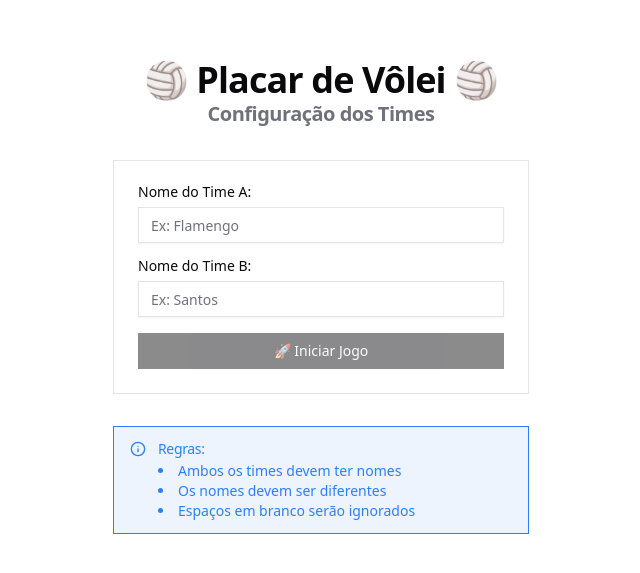
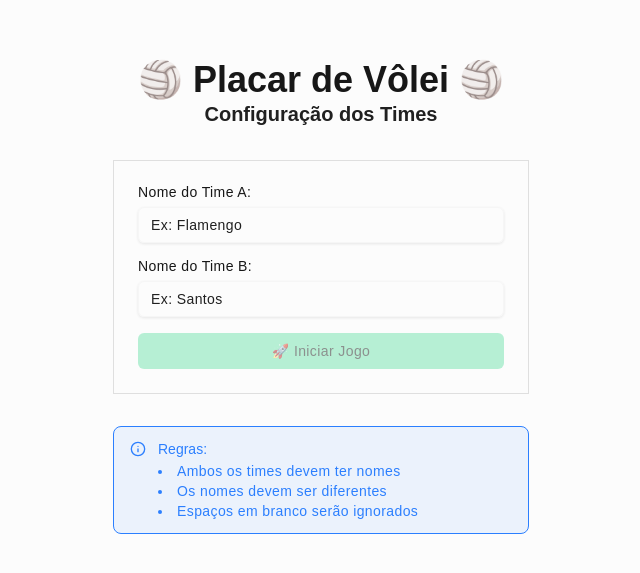
Before and after one commit to h3rmel/volley-driven-development, a React (Vite) app: page / in a window 1280 px wide. Shown: the part 103-676 px from the top of the page, without its empty margins (319-959 px from the left). Built offline with nearby package versions, Linux system fonts and the light colour scheme.

Commit message:
feat: update css vars to use supabase theme (from tweakcn)

```diff
--- a/src/assets/main.css
+++ b/src/assets/main.css
@@ -3,11 +3,103 @@
 
 @custom-variant dark (&:is(.dark *));
 
+:root {
+  --background: oklch(0.9911 0 0);
+  --foreground: oklch(0.2046 0 0);
+  --card: oklch(0.9911 0 0);
+  --card-foreground: oklch(0.2046 0 0);
+  --popover: oklch(0.9911 0 0);
+  --popover-foreground: oklch(0.4386 0 0);
+  --primary: oklch(0.8348 0.1302 160.9080);
+  --primary-foreground: oklch(0.2626 0.0147 166.4589);
+  --secondary: oklch(0.9940 0 0);
+  --secondary-foreground: oklch(0.2046 0 0);
+  --muted: oklch(0.9461 0 0);
+  --muted-foreground: oklch(0.2435 0 0);
+  --accent: oklch(0.9461 0 0);
+  --accent-foreground: oklch(0.2435 0 0);
+  --destructive: oklch(0.5523 0.1927 32.7272);
+  --destructive-foreground: oklch(0.9934 0.0032 17.2118);
+  --border: oklch(0.9037 0 0);
+  --input: oklch(0.9731 0 0);
+  --ring: oklch(0.8348 0.1302 160.9080);
+  --chart-1: oklch(0.8348 0.1302 160.9080);
+  --chart-2: oklch(0.6231 0.1880 259.8145);
+  --chart-3: oklch(0.6056 0.2189 292.7172);
+  --chart-4: oklch(0.7686 0.1647 70.0804);
+  --chart-5: oklch(0.6959 0.1491 162.4796);
+  --sidebar: oklch(0.9911 0 0);
+  --sidebar-foreground: oklch(0.5452 0 0);
+  --sidebar-primary: oklch(0.8348 0.1302 160.9080);
+  --sidebar-primary-foreground: oklch(0.2626 0.0147 166.4589);
+  --sidebar-accent: oklch(0.9461 0 0);
+  --sidebar-accent-foreground: oklch(0.2435 0 0);
+  --sidebar-border: oklch(0.9037 0 0);
+  --sidebar-ring: oklch(0.8348 0.1302 160.9080);
+  --font-sans: Sora, ui-sans-serif, sans-serif, system-ui;
+  --font-serif: ui-serif, Georgia, Cambria, "Times New Roman", Times, serif;
+  --font-mono: Fira Code, ui-monospace, monospace;
+  --radius: 0.5rem;
+  --shadow-2xs: 0px 1px 3px 0px hsl(0 0% 0% / 0.09);
+  --shadow-xs: 0px 1px 3px 0px hsl(0 0% 0% / 0.09);
+  --shadow-sm: 0px 1px 3px 0px hsl(0 0% 0% / 0.17), 0px 1px 2px -1px hsl(0 0% 0% / 0.17);
+  --shadow: 0px 1px 3px 0px hsl(0 0% 0% / 0.17), 0px 1px 2px -1px hsl(0 0% 0% / 0.17);
+  --shadow-md: 0px 1px 3px 0px hsl(0 0% 0% / 0.17), 0px 2px 4px -1px hsl(0 0% 0% / 0.17);
+  --shadow-lg: 0px 1px 3px 0px hsl(0 0% 0% / 0.17), 0px 4px 6px -1px hsl(0 0% 0% / 0.17);
+  --shadow-xl: 0px 1px 3px 0px hsl(0 0% 0% / 0.17), 0px 8px 10px -1px hsl(0 0% 0% / 0.17);
+  --shadow-2xl: 0px 1px 3px 0px hsl(0 0% 0% / 0.43);
+  --tracking-normal: 0.025em;
+  --spacing: 0.25rem;
+}
+
+.dark {
+  --background: oklch(0.1822 0 0);
+  --foreground: oklch(0.9288 0.0126 255.5078);
+  --card: oklch(0.2046 0 0);
+  --card-foreground: oklch(0.9288 0.0126 255.5078);
+  --popover: oklch(0.2603 0 0);
+  --popover-foreground: oklch(0.7348 0 0);
+  --primary: oklch(0.4365 0.1044 156.7556);
+  --primary-foreground: oklch(0.9213 0.0135 167.1556);
+  --secondary: oklch(0.2603 0 0);
+  --secondary-foreground: oklch(0.9851 0 0);
+  --muted: oklch(0.2393 0 0);
+  --muted-foreground: oklch(0.7122 0 0);
+  --accent: oklch(0.3132 0 0);
+  --accent-foreground: oklch(0.9851 0 0);
+  --destructive: oklch(0.3123 0.0852 29.7877);
+  --destructive-foreground: oklch(0.9368 0.0045 34.3092);
+  --border: oklch(0.2809 0 0);
+  --input: oklch(0.2603 0 0);
+  --ring: oklch(0.8003 0.1821 151.7110);
+  --chart-1: oklch(0.8003 0.1821 151.7110);
+  --chart-2: oklch(0.7137 0.1434 254.6240);
+  --chart-3: oklch(0.7090 0.1592 293.5412);
+  --chart-4: oklch(0.8369 0.1644 84.4286);
+  --chart-5: oklch(0.7845 0.1325 181.9120);
+  --sidebar: oklch(0.1822 0 0);
+  --sidebar-foreground: oklch(0.6301 0 0);
+  --sidebar-primary: oklch(0.4365 0.1044 156.7556);
+  --sidebar-primary-foreground: oklch(0.9213 0.0135 167.1556);
+  --sidebar-accent: oklch(0.3132 0 0);
+  --sidebar-accent-foreground: oklch(0.9851 0 0);
+  --sidebar-border: oklch(0.2809 0 0);
+  --sidebar-ring: oklch(0.8003 0.1821 151.7110);
+  --font-sans: Sora, ui-sans-serif, sans-serif, system-ui;
+  --font-serif: ui-serif, Georgia, Cambria, "Times New Roman", Times, serif;
+  --font-mono: Fira Code, ui-monospace, monospace;
+  --radius: 0.5rem;
+  --shadow-2xs: 0px 1px 3px 0px hsl(0 0% 0% / 0.09);
+  --shadow-xs: 0px 1px 3px 0px hsl(0 0% 0% / 0.09);
+  --shadow-sm: 0px 1px 3px 0px hsl(0 0% 0% / 0.17), 0px 1px 2px -1px hsl(0 0% 0% / 0.17);
+  --shadow: 0px 1px 3px 0px hsl(0 0% 0% / 0.17), 0px 1px 2px -1px hsl(0 0% 0% / 0.17);
+  --shadow-md: 0px 1px 3px 0px hsl(0 0% 0% / 0.17), 0px 2px 4px -1px hsl(0 0% 0% / 0.17);
+  --shadow-lg: 0px 1px 3px 0px hsl(0 0% 0% / 0.17), 0px 4px 6px -1px hsl(0 0% 0% / 0.17);
+  --shadow-xl: 0px 1px 3px 0px hsl(0 0% 0% / 0.17), 0px 8px 10px -1px hsl(0 0% 0% / 0.17);
+  --shadow-2xl: 0px 1px 3px 0px hsl(0 0% 0% / 0.43);
+}
+
 @theme inline {
-  --radius-sm: calc(var(--radius) - 4px);
-  --radius-md: calc(var(--radius) - 2px);
-  --radius-lg: var(--radius);
-  --radius-xl: calc(var(--radius) + 4px);
   --color-background: var(--background);
   --color-foreground: var(--foreground);
   --color-card: var(--card);
@@ -23,6 +115,7 @@
   --color-accent: var(--accent);
   --color-accent-foreground: var(--accent-foreground);
   --color-destructive: var(--destructive);
+  --color-destructive-foreground: var(--destructive-foreground);
   --color-border: var(--border);
   --color-input: var(--input);
   --color-ring: var(--ring);
@@ -39,76 +132,38 @@
   --color-sidebar-accent-foreground: var(--sidebar-accent-foreground);
   --color-sidebar-border: var(--sidebar-border);
   --color-sidebar-ring: var(--sidebar-ring);
+
+  --font-sans: var(--font-sans);
+  --font-mono: var(--font-mono);
+  --font-serif: var(--font-serif);
+
+  --radius-sm: calc(var(--radius) - 4px);
+  --radius-md: calc(var(--radius) - 2px);
+  --radius-lg: var(--radius);
+  --radius-xl: calc(var(--radius) + 4px);
+
+  --shadow-2xs: var(--shadow-2xs);
+  --shadow-xs: var(--shadow-xs);
+  --shadow-sm: var(--shadow-sm);
+  --shadow: var(--shadow);
+  --shadow-md: var(--shadow-md);
+  --shadow-lg: var(--shadow-lg);
+  --shadow-xl: var(--shadow-xl);
+  --shadow-2xl: var(--shadow-2xl);
+
+  --tracking-tighter: calc(var(--tracking-normal) - 0.05em);
+  --tracking-tight: calc(var(--tracking-normal) - 0.025em);
+  --tracking-normal: var(--tracking-normal);
+  --tracking-wide: calc(var(--tracking-normal) + 0.025em);
+  --tracking-wider: calc(var(--tracking-normal) + 0.05em);
+  --tracking-widest: calc(var(--tracking-normal) + 0.1em);
 }
 
-:root {
-  --radius: 0rem;
-  --background: oklch(1 0 0);
-  --foreground: oklch(0.141 0.005 285.823);
-  --card: oklch(1 0 0);
-  --card-foreground: oklch(0.141 0.005 285.823);
-  --popover: oklch(1 0 0);
-  --popover-foreground: oklch(0.141 0.005 285.823);
-  --primary: oklch(0.21 0.006 285.885);
-  --primary-foreground: oklch(0.985 0 0);
-  --secondary: oklch(0.967 0.001 286.375);
-  --secondary-foreground: oklch(0.21 0.006 285.885);
-  --muted: oklch(0.967 0.001 286.375);
-  --muted-foreground: oklch(0.552 0.016 285.938);
-  --accent: oklch(0.967 0.001 286.375);
-  --accent-foreground: oklch(0.21 0.006 285.885);
-  --destructive: oklch(0.577 0.245 27.325);
-  --border: oklch(0.92 0.004 286.32);
-  --input: oklch(0.92 0.004 286.32);
-  --ring: oklch(0.705 0.015 286.067);
-  --chart-1: oklch(0.646 0.222 41.116);
-  --chart-2: oklch(0.6 0.118 184.704);
-  --chart-3: oklch(0.398 0.07 227.392);
-  --chart-4: oklch(0.828 0.189 84.429);
-  --chart-5: oklch(0.769 0.188 70.08);
-  --sidebar: oklch(0.985 0 0);
-  --sidebar-foreground: oklch(0.141 0.005 285.823);
-  --sidebar-primary: oklch(0.21 0.006 285.885);
-  --sidebar-primary-foreground: oklch(0.985 0 0);
-  --sidebar-accent: oklch(0.967 0.001 286.375);
-  --sidebar-accent-foreground: oklch(0.21 0.006 285.885);
-  --sidebar-border: oklch(0.92 0.004 286.32);
-  --sidebar-ring: oklch(0.705 0.015 286.067);
+body {
+  letter-spacing: var(--tracking-normal);
 }
 
-.dark {
-  --background: oklch(0.141 0.005 285.823);
-  --foreground: oklch(0.985 0 0);
-  --card: oklch(0.21 0.006 285.885);
-  --card-foreground: oklch(0.985 0 0);
-  --popover: oklch(0.21 0.006 285.885);
-  --popover-foreground: oklch(0.985 0 0);
-  --primary: oklch(0.92 0.004 286.32);
-  --primary-foreground: oklch(0.21 0.006 285.885);
-  --secondary: oklch(0.274 0.006 286.033);
-  --secondary-foreground: oklch(0.985 0 0);
-  --muted: oklch(0.274 0.006 286.033);
-  --muted-foreground: oklch(0.705 0.015 286.067);
-  --accent: oklch(0.274 0.006 286.033);
-  --accent-foreground: oklch(0.985 0 0);
-  --destructive: oklch(0.704 0.191 22.216);
-  --border: oklch(1 0 0 / 10%);
-  --input: oklch(1 0 0 / 15%);
-  --ring: oklch(0.552 0.016 285.938);
-  --chart-1: oklch(0.488 0.243 264.376);
-  --chart-2: oklch(0.696 0.17 162.48);
-  --chart-3: oklch(0.769 0.188 70.08);
-  --chart-4: oklch(0.627 0.265 303.9);
-  --chart-5: oklch(0.645 0.246 16.439);
-  --sidebar: oklch(0.21 0.006 285.885);
-  --sidebar-foreground: oklch(0.985 0 0);
-  --sidebar-primary: oklch(0.488 0.243 264.376);
-  --sidebar-primary-foreground: oklch(0.985 0 0);
-  --sidebar-accent: oklch(0.274 0.006 286.033);
-  --sidebar-accent-foreground: oklch(0.985 0 0);
-  --sidebar-border: oklch(1 0 0 / 10%);
-  --sidebar-ring: oklch(0.552 0.016 285.938);
-}
+
 
 @layer base {
   * {
```
